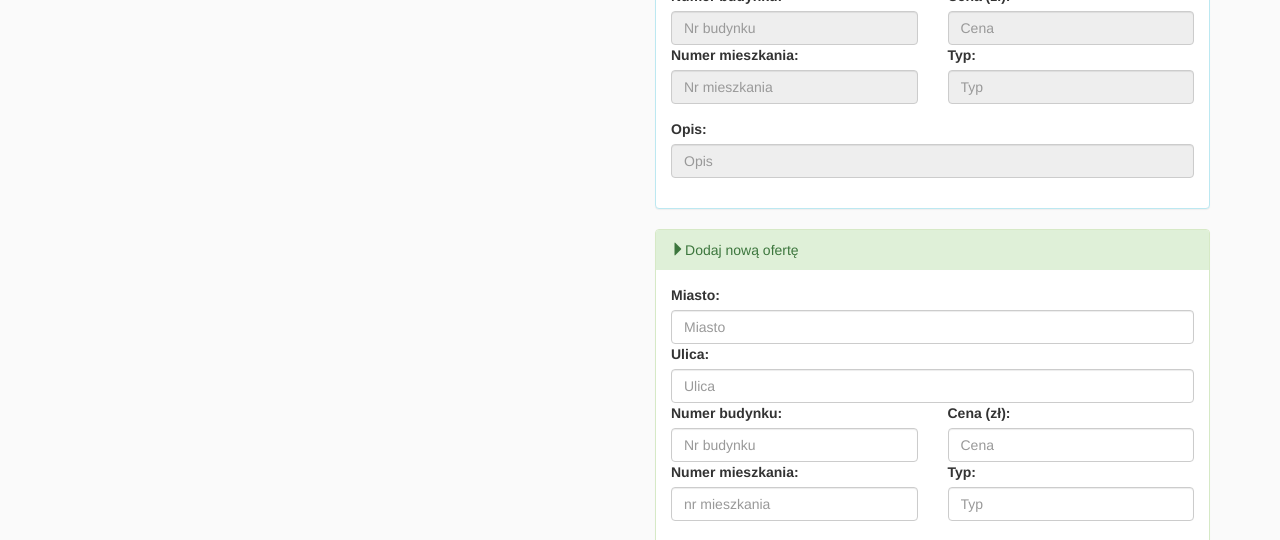
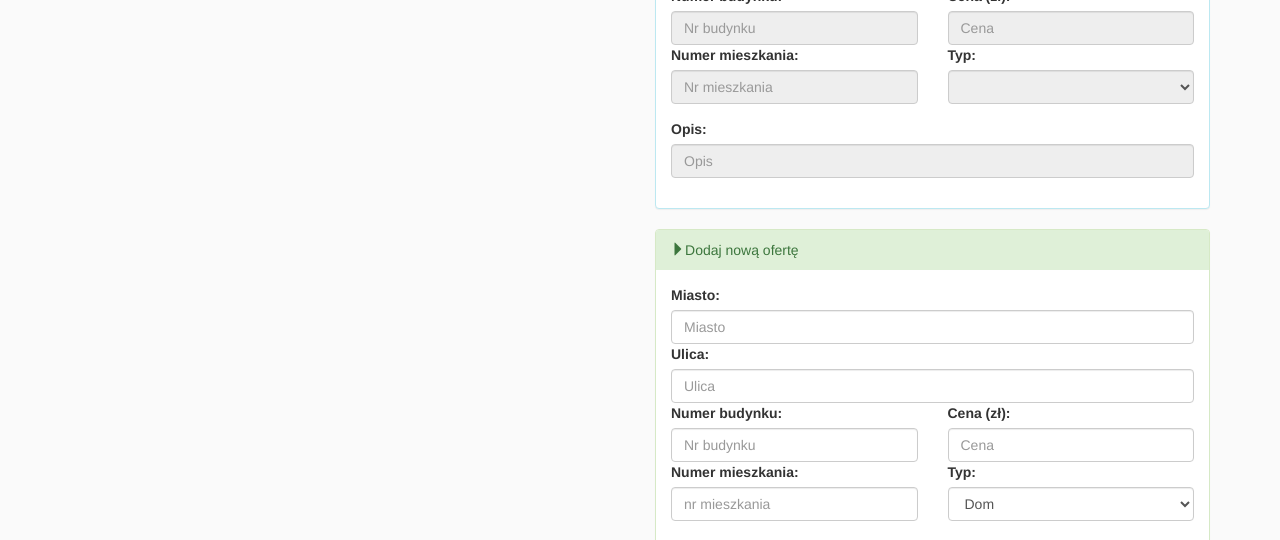
Before and after one commit to Cutter72/recruitment-task-01, an Angular app: page / in a window 1280 px wide. Shown: the part 260-800 px from the top of the page. Built offline with nearby package versions, Linux system fonts and the light colour scheme; no server answers.

Commit message:
forms updated

```diff
--- a/src/app/estate-offer-details/estate-offer-details.component.html
+++ b/src/app/estate-offer-details/estate-offer-details.component.html
@@ -22,12 +22,12 @@
           </div>
           <div class="col-sm-6 form-group">
             <label>Numer budynku:</label>
-            <input type="text" placeholder="Nr budynku" [value]="details.estateOffer.property"
+            <input type="text" maxlength="5" placeholder="Nr budynku" [value]="details.estateOffer.property"
                    disabled="{{!details.unlocked}}" step="1"
                    min="1" class="form-control" required ngModel
                    name="property">
             <label>Numer mieszkania:</label>
-            <input type="text" placeholder="Nr mieszkania" value="{{details.estateOffer.apartment}}"
+            <input type="number" placeholder="Nr mieszkania" value="{{details.estateOffer.apartment}}"
                    disabled="{{!details.unlocked}}" step="1"
                    min="1" class="form-control" required ngModel
                    name="apartment">
@@ -39,9 +39,12 @@
                    class="form-control" required ngModel
                    name="price">
             <label>Typ:</label>
-            <input type="number" placeholder="Typ" value="{{details.estateOffer.type}}" disabled="{{!details.unlocked}}"
-                   step="1" min="1"
-                   class="form-control" required ngModel name="type">
+            <select class="form-control" [ngModel]="details.estateOffer.type" name="type" disabled="{{!details.unlocked}}">
+              <option value="1">Dom</option>
+              <option value="2">Mieszkanie</option>
+              <option value="3">Bióro</option>
+              <option value="4">Inne</option>
+            </select>
           </div>
           <div class="col-xs-12 form-group">
             <label>Opis:</label>
--- a/src/app/new-estate-offer-form/new-estate-offer-form.component.html
+++ b/src/app/new-estate-offer-form/new-estate-offer-form.component.html
@@ -19,10 +19,10 @@
           </div>
           <div class="col-sm-6 form-group">
             <label>Numer budynku:</label>
-            <input type="text" placeholder="Nr budynku" class="form-control" required ngModel
+            <input type="text" maxlength="5" placeholder="Nr budynku" class="form-control" required ngModel
                    name="property">
             <label>Numer mieszkania:</label>
-            <input type="text" placeholder="nr mieszkania" step="1" min="1" class="form-control" required ngModel
+            <input type="number" placeholder="nr mieszkania" step="1" min="1" class="form-control" required ngModel
                    name="apartment">
           </div>
           <div class="col-sm-6 form-group">
@@ -30,7 +30,12 @@
             <input type="number" placeholder="Cena" step="0.01" min="0" class="form-control" required ngModel
                    name="price">
             <label>Typ:</label>
-            <input type="number" placeholder="Typ" step="1" min="1" class="form-control" required ngModel name="type">
+            <select class="form-control" [ngModel]="1" name="type">
+              <option value="1">Dom</option>
+              <option value="2">Mieszkanie</option>
+              <option value="3">Bióro</option>
+              <option value="4">Inne</option>
+            </select>
           </div>
           <div class="col-xs-12 form-group">
             <label>Opis:</label>
```
